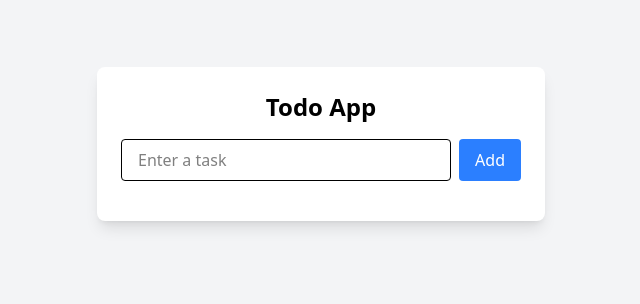
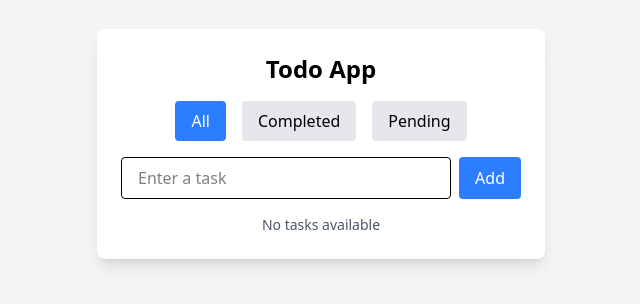
Before and after one commit to mraafayv/react-todo-app, a React (Vite) app: page / in a window 1280 px wide. Shown: the part 256-560 px from the top of the page, without its empty margins (319-959 px from the left). Built offline with nearby package versions, Linux system fonts and the light colour scheme.

Commit message:
add filters 'pending' , 'completed'

```diff
--- a/src/App.jsx
+++ b/src/App.jsx
@@ -1,9 +1,10 @@
 import { useState, useEffect } from "react";
-import TodoInput from "../components/TodoInput"
+import TodoInput from "../components/TodoInput";
 import TodoList from "../components/TodoList";
 
 export default function App() {
   const [todos, setTodos] = useState([]);
+  const [filter, setFilter] = useState("all");
 
   useEffect(() => {
     const storedTodos = JSON.parse(localStorage.getItem("todos"));
@@ -32,12 +33,41 @@
     setTodos(todos.filter((todo) => todo.id !== id));
   };
 
+  const filteredTodos = todos.filter((todo) => {
+    if (filter === "completed") return todo.completed;
+    if (filter === "pending") return !todo.completed;
+    return true;
+  });
+
   return (
     <div className="min-h-screen flex items-center justify-center bg-gray-100 p-6">
       <div className="bg-white shadow-lg rounded-lg p-6 w-full max-w-md">
         <h1 className="text-2xl font-bold text-center mb-4">Todo App</h1>
+        <div className="flex justify-center mb-4">
+          <button
+            className={`mx-2 px-4 py-2 rounded ${filter === "all" ? "bg-blue-500 text-white" : "bg-gray-200"}`}
+            onClick={() => setFilter("all")}
+          >
+            All
+          </button>
+          <button
+            className={`mx-2 px-4 py-2 rounded ${filter === "completed" ? "bg-green-500 text-white" : "bg-gray-200"}`}
+            onClick={() => setFilter("completed")}
+          >
+            Completed
+          </button>
+          <button
+            className={`mx-2 px-4 py-2 rounded ${filter === "pending" ? "bg-yellow-500 text-white" : "bg-gray-200"}`}
+            onClick={() => setFilter("pending")}
+          >
+            Pending
+          </button>
+        </div>
         <TodoInput addTodo={addTodo} />
-        <TodoList todos={todos} toggleTodo={toggleTodo} deleteTodo={deleteTodo} />
+        <TodoList todos={filteredTodos} toggleTodo={toggleTodo} deleteTodo={deleteTodo} />
+        <div className="mt-4 text-center text-sm text-gray-600">
+          {todos.length === 0 ? "No tasks available" : `${todos.filter(todo => !todo.completed).length} Pending, ${todos.filter(todo => todo.completed).length} Completed`}
+        </div>
       </div>
     </div>
   );
```
